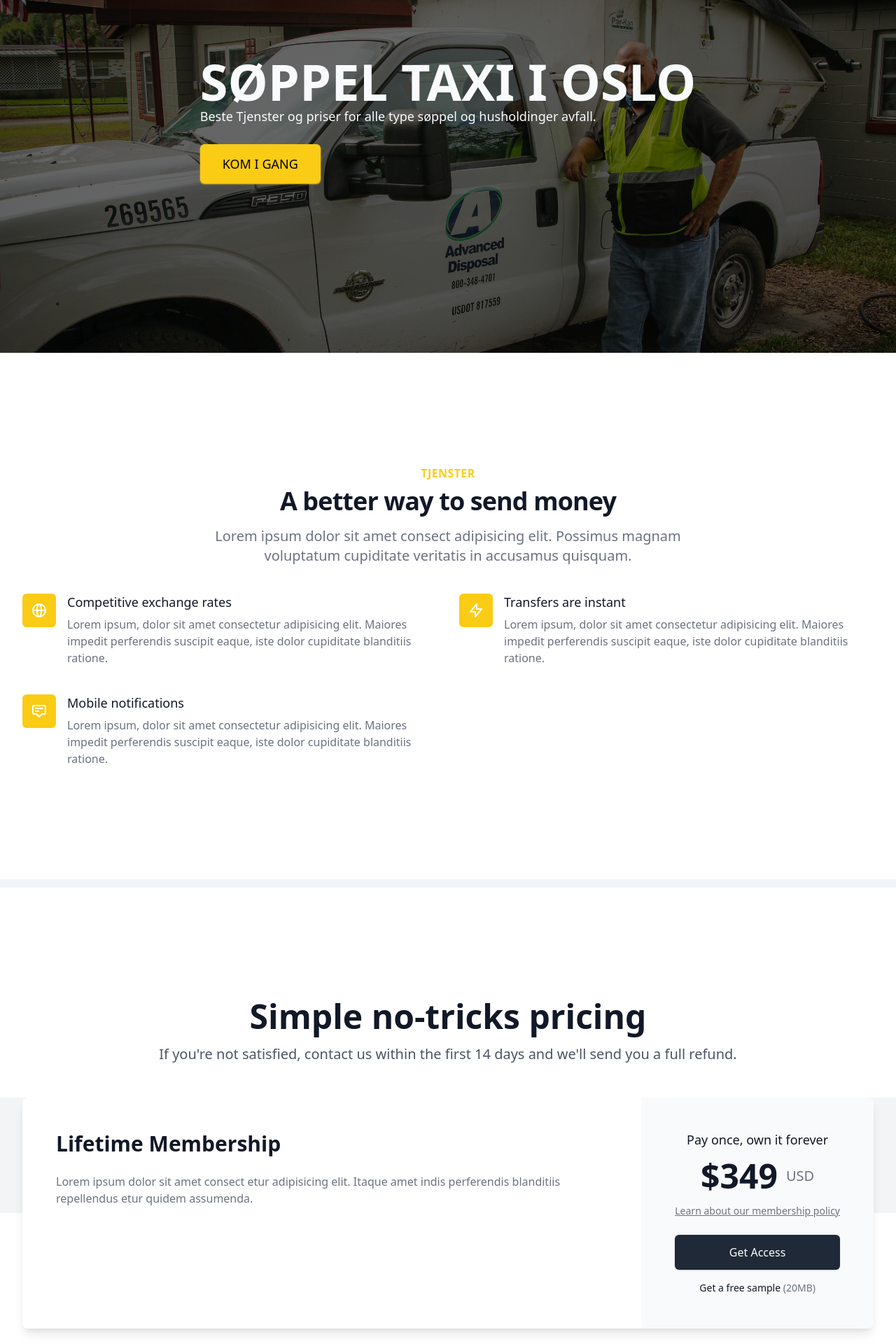
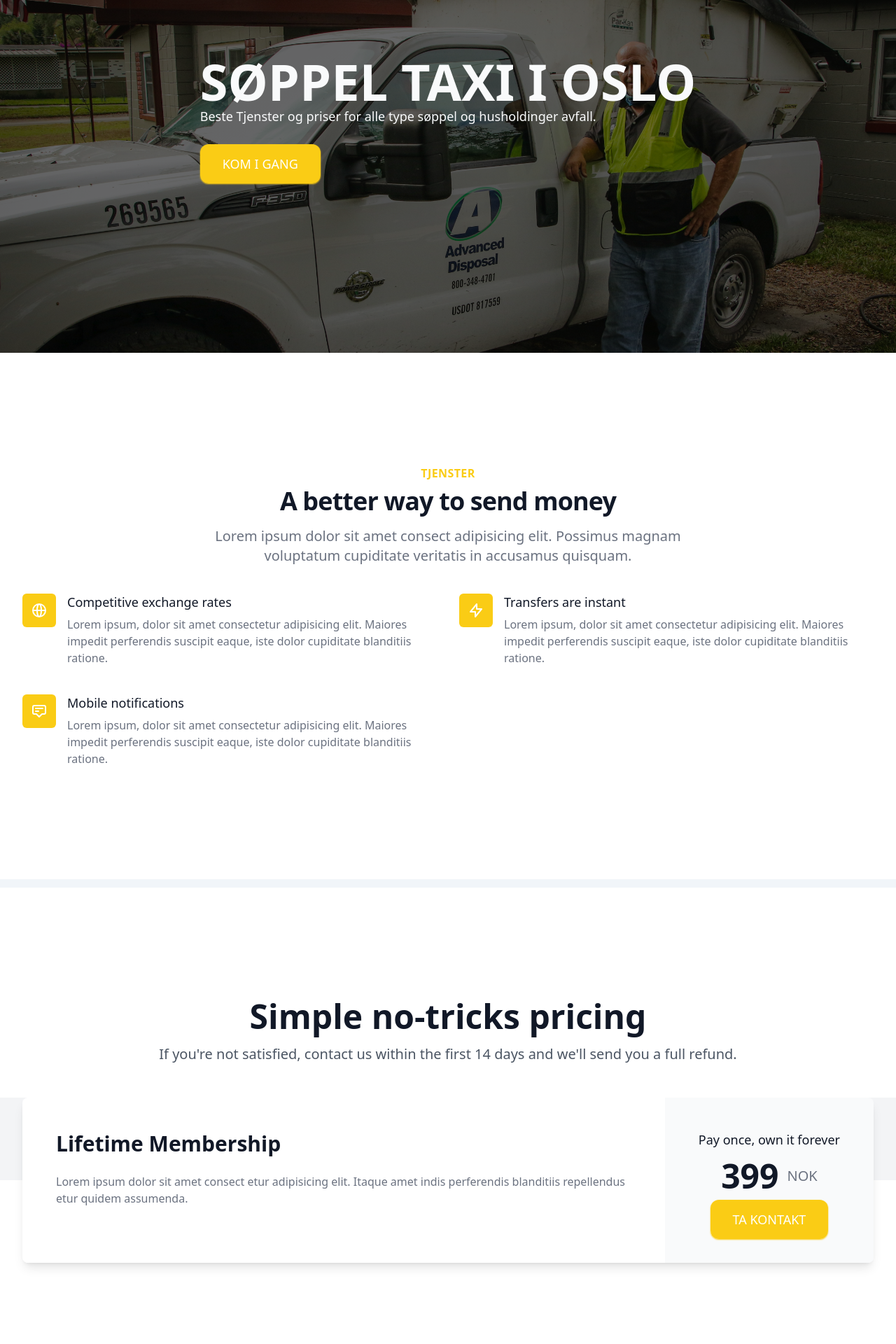
Before and after one commit to MNKanout/garbage-taxi-website, a Flask app: page / in a window 1280 px wide. Shown: the part 280-2200 px from the top of the page at 70% size. Run offline with Flask 2, Linux system fonts and the light colour scheme.

Commit message:
Removed not needed lines from the pricing section

```diff
--- a/src/style.css
+++ b/src/style.css
@@ -17,8 +17,8 @@
         height: calc(90vh - 40px);
     }
     .btn-yellow {
-        @apply py-4 px-8 uppercase rounded-md lg:text-lg bg-yellow-400 lg:py-4 lg:px-8
-        hover:bg-yellow-200 shadow-yellow-400 shadow-sm transition duration-300 ease-out cursor-pointer
+        @apply py-4 px-8 uppercase rounded-xl lg:text-lg bg-yellow-400 lg:py-4 lg:px-8
+         text-white hover:bg-yellow-500 shadow-sm shadow-yellow-400 border-yellow-400 transition duration-300 ease-out cursor-pointer
     }
     .nav-link {
         @apply hover:bg-yellow-400 rounded-full hover:text-white px-4 py-2
--- a/static/style.css
+++ b/static/style.css
@@ -434,12 +434,12 @@ Ensure the default browser behavior of the `hidden` attribute.
   --tw-transform: translateX(var(--tw-translate-x)) translateY(var(--tw-translate-y)) rotate(var(--tw-rotate)) skewX(var(--tw-skew-x)) skewY(var(--tw-skew-y)) scaleX(var(--tw-scale-x)) scaleY(var(--tw-scale-y));
 }
 
-.divide-y-2 > *, .border, .border-t-2 {
+.divide-y-2 > *, .border-t-2 {
   --tw-border-opacity: 1;
   border-color: rgb(229 231 235 / var(--tw-border-opacity));
 }
 
-[id=logo], .btn-yellow, .shadow-md, .shadow-lg, .shadow {
+[id=logo], .btn-yellow, .shadow-md, .shadow-lg {
   --tw-ring-offset-shadow: 0 0 #0000;
   --tw-ring-shadow: 0 0 #0000;
   --tw-shadow: 0 0 #0000;
@@ -503,7 +503,9 @@ Ensure the default browser behavior of the `hidden` attribute.
 
 .btn-yellow {
   cursor: pointer;
-  border-radius: 0.375rem;
+  border-radius: 0.75rem;
+  --tw-border-opacity: 1;
+  border-color: rgb(250 204 21 / var(--tw-border-opacity));
   --tw-bg-opacity: 1;
   background-color: rgb(250 204 21 / var(--tw-bg-opacity));
   padding-top: 1rem;
@@ -511,6 +513,8 @@ Ensure the default browser behavior of the `hidden` attribute.
   padding-left: 2rem;
   padding-right: 2rem;
   text-transform: uppercase;
+  --tw-text-opacity: 1;
+  color: rgb(255 255 255 / var(--tw-text-opacity));
   --tw-shadow-colored: 0 1px 2px 0 var(--tw-shadow-color);
   box-shadow: var(--tw-ring-offset-shadow, 0 0 #0000), var(--tw-ring-shadow, 0 0 #0000), var(--tw-shadow);
   --tw-shadow-color: #facc15;
@@ -777,75 +777,6 @@ Ensure the default browser behavior of the `hidden` attribute.
   transform: var(--tw-transform);
 }
 
-@-webkit-keyframes ping {
-  75%, 100% {
-    transform: scale(2);
-    opacity: 0;
-  }
-}
-
-@keyframes ping {
-  75%, 100% {
-    transform: scale(2);
-    opacity: 0;
-  }
-}
-
-.animate-ping {
-  -webkit-animation: ping 1s cubic-bezier(0, 0, 0.2, 1) infinite;
-          animation: ping 1s cubic-bezier(0, 0, 0.2, 1) infinite;
-}
-
-@-webkit-keyframes spin {
-  to {
-    transform: rotate(360deg);
-  }
-}
-
-@keyframes spin {
-  to {
-    transform: rotate(360deg);
-  }
-}
-
-.animate-spin {
-  -webkit-animation: spin 1s linear infinite;
-          animation: spin 1s linear infinite;
-}
-
-@-webkit-keyframes bounce {
-  0%, 100% {
-    transform: translateY(-25%);
-    -webkit-animation-timing-function: cubic-bezier(0.8,0,1,1);
-            animation-timing-function: cubic-bezier(0.8,0,1,1);
-  }
-
-  50% {
-    transform: none;
-    -webkit-animation-timing-function: cubic-bezier(0,0,0.2,1);
-            animation-timing-function: cubic-bezier(0,0,0.2,1);
-  }
-}
-
-@keyframes bounce {
-  0%, 100% {
-    transform: translateY(-25%);
-    -webkit-animation-timing-function: cubic-bezier(0.8,0,1,1);
-            animation-timing-function: cubic-bezier(0.8,0,1,1);
-  }
-
-  50% {
-    transform: none;
-    -webkit-animation-timing-function: cubic-bezier(0,0,0.2,1);
-            animation-timing-function: cubic-bezier(0,0,0.2,1);
-  }
-}
-
-.animate-bounce {
-  -webkit-animation: bounce 1s infinite;
-          animation: bounce 1s infinite;
-}
-
 .cursor-pointer {
   cursor: pointer;
 }
@@ -947,10 +860,6 @@ Ensure the default browser behavior of the `hidden` attribute.
   border-radius: 0.375rem;
 }
 
-.border {
-  border-width: 1px;
-}
-
 .border-t-2 {
   border-top-width: 2px;
 }
@@ -958,10 +867,6 @@ Ensure the default browser behavior of the `hidden` attribute.
 .border-gray-200 {
   --tw-border-opacity: 1;
   border-color: rgb(229 231 235 / var(--tw-border-opacity));
-}
-
-.border-transparent {
-  border-color: transparent;
 }
 
 .bg-slate-100 {
@@ -992,11 +897,6 @@ Ensure the default browser behavior of the `hidden` attribute.
 .bg-gray-50 {
   --tw-bg-opacity: 1;
   background-color: rgb(249 250 251 / var(--tw-bg-opacity));
-}
-
-.bg-gray-800 {
-  --tw-bg-opacity: 1;
-  background-color: rgb(31 41 55 / var(--tw-bg-opacity));
 }
 
 .py-6 {
@@ -1049,19 +949,19 @@ Ensure the default browser behavior of the `hidden` attribute.
   padding-bottom: 2rem;
 }
 
-.px-5 {
-  padding-left: 1.25rem;
-  padding-right: 1.25rem;
+.px-40 {
+  padding-left: 10rem;
+  padding-right: 10rem;
+}
+
+.py-16 {
+  padding-top: 4rem;
+  padding-bottom: 4rem;
 }
 
 .py-3 {
   padding-top: 0.75rem;
   padding-bottom: 0.75rem;
-}
-
-.py-16 {
-  padding-top: 4rem;
-  padding-bottom: 4rem;
 }
 
 .py-12 {
@@ -1145,10 +1045,6 @@ Ensure the default browser behavior of the `hidden` attribute.
   font-weight: 500;
 }
 
-.font-normal {
-  font-weight: 400;
-}
-
 .uppercase {
   text-transform: uppercase;
 }
@@ -1228,10 +1124,6 @@ Ensure the default browser behavior of the `hidden` attribute.
   color: rgb(156 163 175 / var(--tw-text-opacity));
 }
 
-.underline {
-  text-decoration: underline;
-}
-
 .shadow-md {
   --tw-shadow: 0 4px 6px -1px rgb(0 0 0 / 0.1), 0 2px 4px -2px rgb(0 0 0 / 0.1);
   --tw-shadow-colored: 0 4px 6px -1px var(--tw-shadow-color), 0 2px 4px -2px var(--tw-shadow-color);
@@ -1244,12 +1136,6 @@ Ensure the default browser behavior of the `hidden` attribute.
   box-shadow: var(--tw-ring-offset-shadow, 0 0 #0000), var(--tw-ring-shadow, 0 0 #0000), var(--tw-shadow);
 }
 
-.shadow {
-  --tw-shadow: 0 1px 3px 0 rgb(0 0 0 / 0.1), 0 1px 2px -1px rgb(0 0 0 / 0.1);
-  --tw-shadow-colored: 0 1px 3px 0 var(--tw-shadow-color), 0 1px 2px -1px var(--tw-shadow-color);
-  box-shadow: var(--tw-ring-offset-shadow, 0 0 #0000), var(--tw-ring-shadow, 0 0 #0000), var(--tw-shadow);
-}
-
 .shadow-white {
   --tw-shadow-color: #fff;
   --tw-shadow: var(--tw-shadow-colored);
--- a/templates/index.html
+++ b/templates/index.html
@@ -234,36 +234,21 @@
                                 </ul>
                             </div> -->
                             </div>
+
                             <div class="py-8 px-6 text-center bg-gray-50 lg:flex-shrink-0 lg:flex lg:flex-col lg:justify-center lg:p-12">
+
                             <p class="text-lg leading-6 font-medium text-gray-900">
                                 Pay once, own it forever
                             </p>
+
                             <div class="mt-4 flex items-center justify-center text-5xl font-extrabold text-gray-900">
-                                <span>
-                                $349
-                                </span>
-                                <span class="ml-3 text-xl font-medium text-gray-500">
-                                USD
-                                </span>
+                                <span>399</span>
+                                <span class="ml-3 text-xl font-medium text-gray-500">NOK</span>
                             </div>
-                            <p class="mt-4 text-sm">
-                                <a href="#" class="font-medium text-gray-500 underline">
-                                Learn about our membership policy
-                                </a>
-                            </p>
+
                             <div class="mt-6">
-                                <div class="rounded-md shadow">
-                                <a href="#" class="flex items-center justify-center px-5 py-3 border border-transparent text-base font-medium rounded-md text-white bg-gray-800 hover:bg-gray-900">
-                                    Get Access
-                                </a>
-                                </div>
-                            </div>
-                            <div class="mt-4 text-sm">
-                                <a href="#" class="font-medium text-gray-900">
-                                Get a free sample
-                                <span class="font-normal text-gray-500">
-                                    (20MB)
-                                </span>
+                                <a class="btn-yellow">
+                                    Ta Kontakt
                                 </a>
                             </div>
                             </div>
@@ -320,8 +305,8 @@
             </main>
         </div>
             <!-- Footer -->
-            <footer class="bg-white">
-                <div class="max-w-7xl mx-auto py-12 px-4 sm:px-6 md:flex md:items-center md:justify-between lg:px-8">
+            <footer class="bg-white py-3">
+                <!-- <div class="max-w-7xl mx-auto py-12 px-4 sm:px-6 md:flex md:items-center md:justify-between lg:px-8">
                 <div class="flex justify-center space-x-6 md:order-2">
                     <a href="#" class="text-gray-400 hover:text-gray-500">
                     <span class="sr-only">Facebook</span>
@@ -357,10 +342,10 @@
                         <path fill-rule="evenodd" d="M12 2C6.48 2 2 6.48 2 12s4.48 10 10 10c5.51 0 10-4.48 10-10S17.51 2 12 2zm6.605 4.61a8.502 8.502 0 011.93 5.314c-.281-.054-3.101-.629-5.943-.271-.065-.141-.12-.293-.184-.445a25.416 25.416 0 00-.564-1.236c3.145-1.28 4.577-3.124 4.761-3.362zM12 3.475c2.17 0 4.154.813 5.662 2.148-.152.216-1.443 1.941-4.48 3.08-1.399-2.57-2.95-4.675-3.189-5A8.687 8.687 0 0112 3.475zm-3.633.803a53.896 53.896 0 013.167 4.935c-3.992 1.063-7.517 1.04-7.896 1.04a8.581 8.581 0 014.729-5.975zM3.453 12.01v-.26c.37.01 4.512.065 8.775-1.215.25.477.477.965.694 1.453-.109.033-.228.065-.336.098-4.404 1.42-6.747 5.303-6.942 5.629a8.522 8.522 0 01-2.19-5.705zM12 20.547a8.482 8.482 0 01-5.239-1.8c.152-.315 1.888-3.656 6.703-5.337.022-.01.033-.01.054-.022a35.318 35.318 0 011.823 6.475 8.4 8.4 0 01-3.341.684zm4.761-1.465c-.086-.52-.542-3.015-1.659-6.084 2.679-.423 5.022.271 5.314.369a8.468 8.468 0 01-3.655 5.715z" clip-rule="evenodd" />
                     </svg>
                     </a>
-                </div>
+                </div> -->
                 <div class="mt-8 md:mt-0 md:order-1">
                     <p class="text-center text-base text-gray-400">
-                    &copy; Søppel Taxi I OSLO, Inc. All rights reserved.
+                    &copy; Søppel Taxi I OSLO, Inc.
                     </p>
                 </div>
                 </div>
```
Also changed, not shown: other parts of static/style.css (+1 -78 lines).
